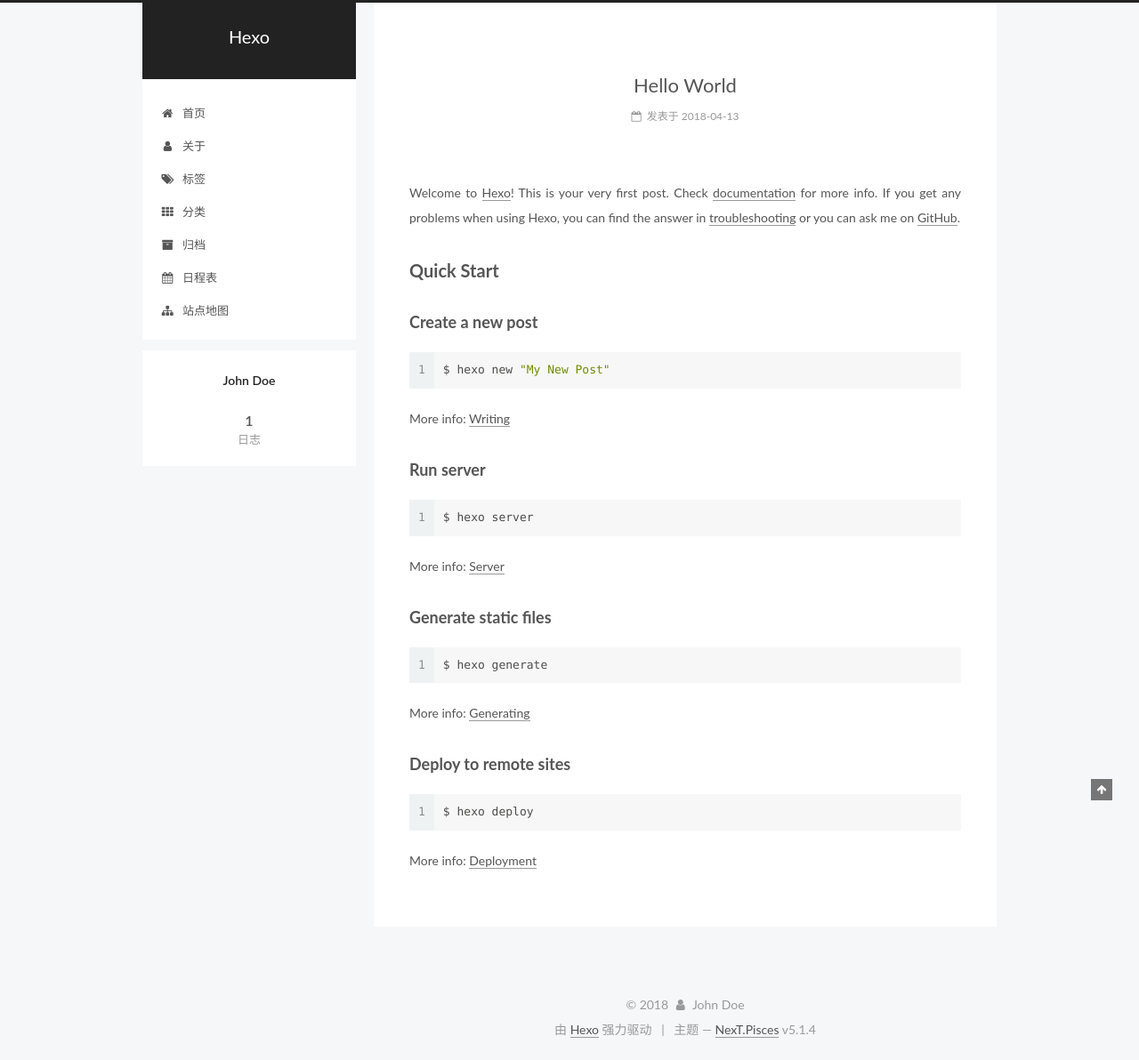
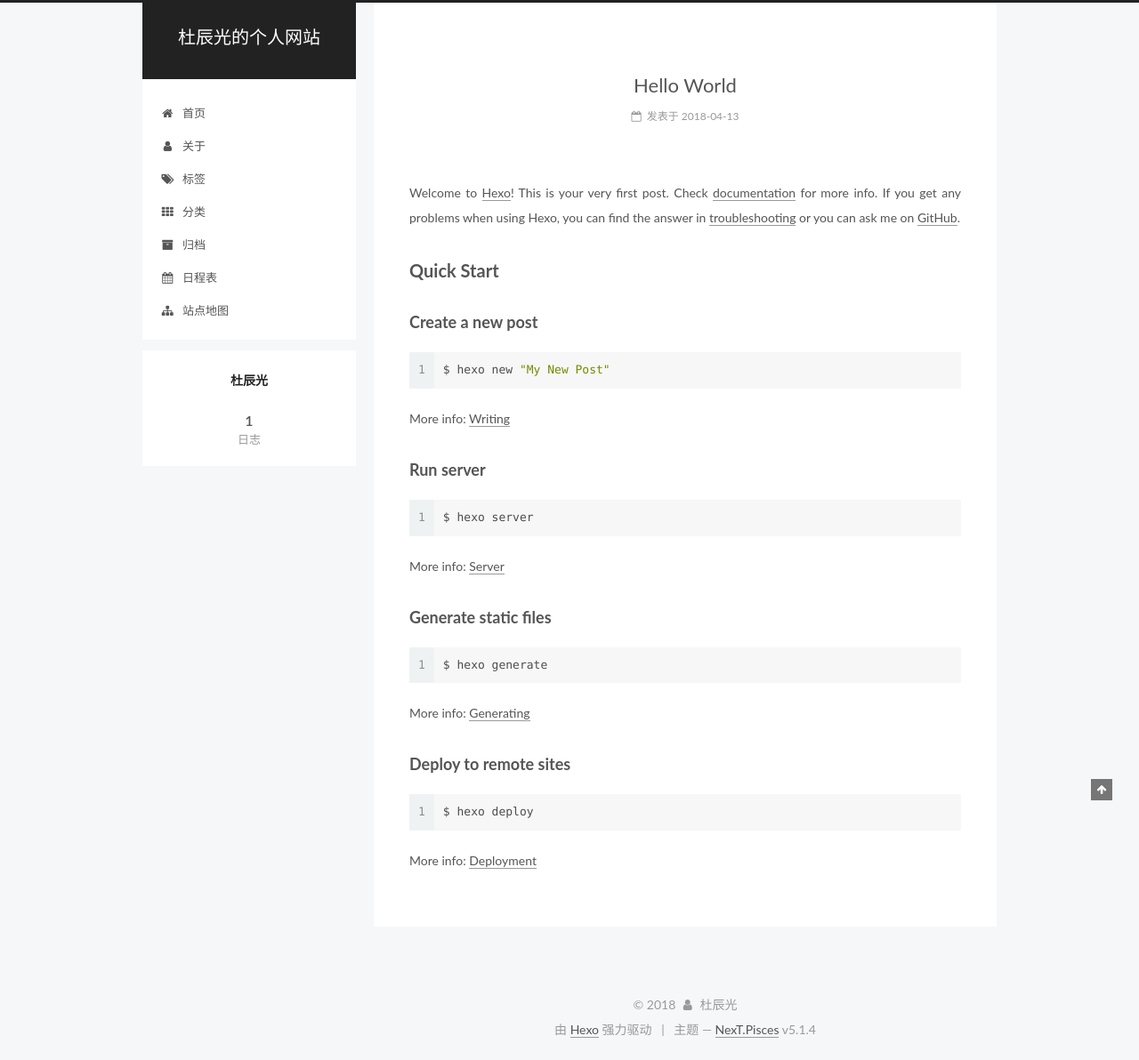
Before and after one commit to duchenguang/duchenguang.github.io, a plain HTML site: page index.html in a window 1280 px wide. Shown: the whole page at 89% size. Drawn offline with Linux system fonts and the light colour scheme.

Commit message:
Site updated: 2018-04-13 17:56:43

```diff
--- a/css/main.css
+++ b/css/main.css
@@ -1823,7 +1823,7 @@ pre .javascript .function {
   width: 4px;
   height: 4px;
   border-radius: 50%;
-  background: #91f4ff;
+  background: #a3a6d5;
 }
 .links-of-blogroll {
   font-size: 13px;
--- a/index.html
+++ b/index.html
@@ -80,12 +80,12 @@
 
 
 <meta property="og:type" content="website">
-<meta property="og:title" content="Hexo">
+<meta property="og:title" content="杜辰光的个人网站">
 <meta property="og:url" content="http://yoursite.com/index.html">
-<meta property="og:site_name" content="Hexo">
+<meta property="og:site_name" content="杜辰光的个人网站">
 <meta property="og:locale" content="zh-Hans">
 <meta name="twitter:card" content="summary">
-<meta name="twitter:title" content="Hexo">
+<meta name="twitter:title" content="杜辰光的个人网站">
 
 
 
@@ -121,7 +121,7 @@
 
 
 
-  <title>Hexo</title>
+  <title>杜辰光的个人网站</title>
 
 
 
@@ -152,7 +152,7 @@
     <div class="custom-logo-site-title">
       <a href="/"  class="brand" rel="start">
         <span class="logo-line-before"><i></i></span>
-        <span class="site-title">Hexo</span>
+        <span class="site-title">杜辰光的个人网站</span>
         <span class="logo-line-after"><i></i></span>
       </a>
     </div>
@@ -282,13 +282,13 @@
     <link itemprop="mainEntityOfPage" href="http://yoursite.com/2018/04/13/hello-world/">
 
     <span hidden itemprop="author" itemscope itemtype="http://schema.org/Person">
-      <meta itemprop="name" content="John Doe">
+      <meta itemprop="name" content="杜辰光">
       <meta itemprop="description" content="">
       <meta itemprop="image" content="/images/avatar.gif">
     </span>
 
     <span hidden itemprop="publisher" itemscope itemtype="http://schema.org/Organization">
-      <meta itemprop="name" content="Hexo">
+      <meta itemprop="name" content="杜辰光的个人网站">
     </span>
 
 
@@ -429,7 +429,7 @@
         <div class="site-overview">
           <div class="site-author motion-element" itemprop="author" itemscope itemtype="http://schema.org/Person">
 
-              <p class="site-author-name" itemprop="name">John Doe</p>
+              <p class="site-author-name" itemprop="name">杜辰光</p>
               <p class="site-description motion-element" itemprop="description"></p>
           </div>
 
@@ -485,7 +485,7 @@
   <span class="with-love">
     <i class="fa fa-user"></i>
   </span>
-  <span class="author" itemprop="copyrightHolder">John Doe</span>
+  <span class="author" itemprop="copyrightHolder">杜辰光</span>
 
 
 </div>
```
Also changed, not shown: 2018/04/13/hello-world/index.html (+7 -7 lines), archives/2018/04/index.html (+7 -7 lines), archives/2018/index.html (+7 -7 lines), archives/index.html (+7 -7 lines).
